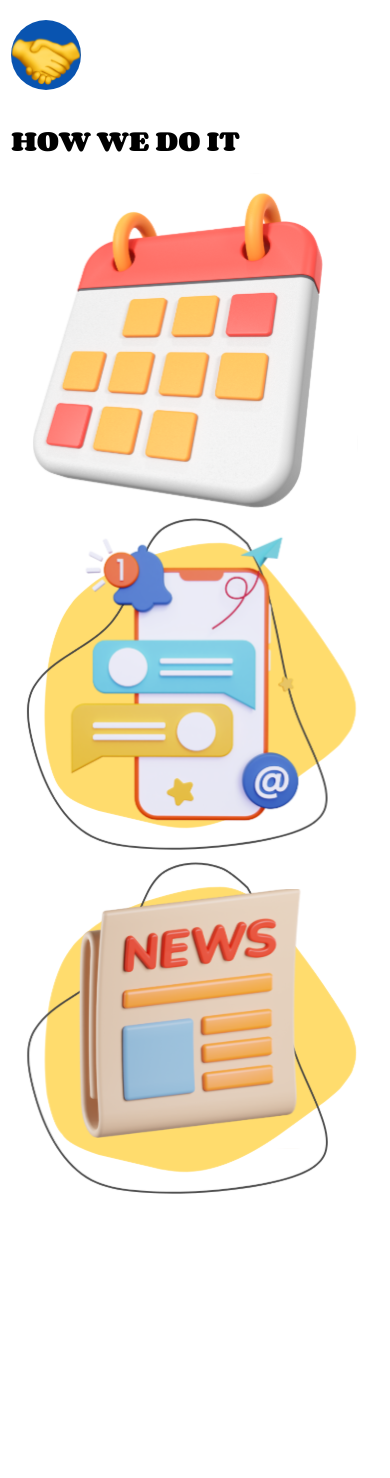
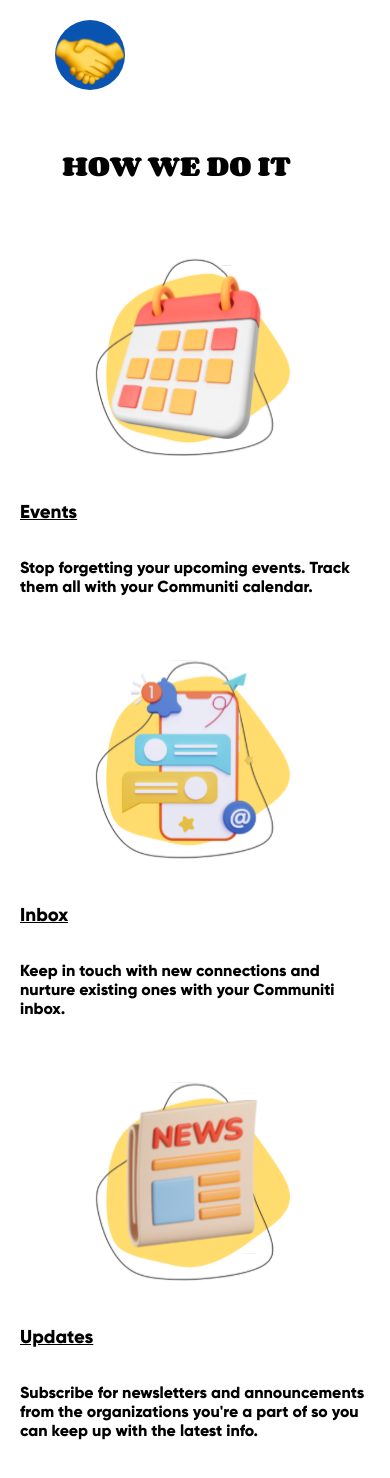
Before and after one commit to makeitMVPadmin/Communiti, a React (Create React App) app: page / in a window 390 px wide. Shown: the top 1478 px of the page. Before the commit the page ends 1224 px from the top, so only its background shows below. Built offline with nearby package versions, Linux system fonts and the light colour scheme.

Commit message:
Customized the HowWeDoit component, imported necessary fonts, and sized things according tomobile view

```diff
--- a/src/components/HowWeDoIt.jsx
+++ b/src/components/HowWeDoIt.jsx
@@ -1,4 +1,3 @@
-
 import React from "react";
 import hands from "../images/hands.svg";
 import calendar from "../images/calendar.svg";
@@ -13,11 +12,38 @@ const HowWeDoIt = () => {
         <div className="how_icon_container">
           <img src={hands} alt="hands" />
         </div>
-        <h1 className="how_header">HOW WE DO IT</h1>
+        <h2 className="how_header">HOW WE DO IT</h2>
         <div className="how_images">
           <img className="how_image" src={calendar} alt="events" />
+          <div className="left-align-section">
+            {" "}
+            {/* Apply the class to the section */}
+            <h3 className="underlined">Events</h3>
+            <p className="paragraph">
+              Stop forgetting your upcoming events. Track them all with your
+              Communiti calendar.
+            </p>
+          </div>
           <img className="how_image" src={inbox} alt="inbox" />
+          <div className="left-align-section">
+            {" "}
+            {/* Apply the class to the section */}
+            <h3 className="underlined">Inbox</h3>
+            <p className="paragraph">
+              Keep in touch with new connections and nurture existing ones with
+              your Communiti inbox.
+            </p>
+          </div>
           <img className="how_image" src={update} alt="update" />
+          <div className="left-align-section">
+            {" "}
+            {/* Apply the class to the section */}
+            <h3 className="underlined">Updates</h3>
+            <p className="paragraph">
+              Subscribe for newsletters and announcements from the organizations
+              you're a part of so you can keep up with the latest info.
+            </p>
+          </div>
         </div>
       </div>
     </div>
--- a/src/components/HowWeDoIt.scss
+++ b/src/components/HowWeDoIt.scss
@@ -23,7 +23,7 @@
       padding-top: 5%;
       font-size: 24px;
       color: $MVP-black;
-      margin: 10px 0;
+      margin: 10% 0% 20% 12%;
       font-family: "Corben", serif;
     }
 
@@ -32,6 +32,7 @@
       width: 70px;
       height: 70px;
       border-radius: 50%;
+      margin-left: 10%;
 
       img {
         padding-top: 3%;
@@ -42,9 +43,31 @@
 
 
       .how_image {
-        height: 21rem;
-        width: 23rem; // Add your specific styles for .how_image here
+        height: 12.5rem;
+        width: 12.8rem;
+
       }
+       h3 {
+        text-decoration: underline;
+        margin: 10% 10% 10% 0%;
+        font-family: "Gilroy", serif;
+        // margin-top: 2rem;
+        // margin-bottom: ;
+
+    }
+
 
   }
+  .left-align-section {
+  text-align: left;
 }
+
+.how_images .left-align-section h3,
+.how_images .left-align-section p {
+  text-align: left;
+}
+p{
+  margin-bottom: 4rem;
+  font-family: "Gilroy", serif;
+}
+}
--- a/src/styles/_typography.scss
+++ b/src/styles/_typography.scss
@@ -4,3 +4,9 @@
   font-weight: 700; /* Use 700 for bold */
   font-style: normal;
 }
+@font-face {
+  font-family: "Gilroy";
+  src: url("../../public/Gilroy-ExtraBold.ttf") format("truetype");
+  font-weight: 700; /* Use 700 for bold */
+  font-style: normal;
+}
```
Also changed, not shown: public/Gilroy-ExtraBold.ttf (added), src/images/calendar.svg.
